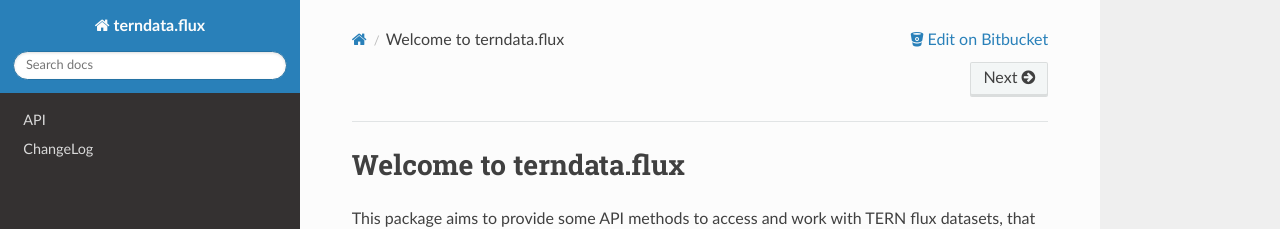
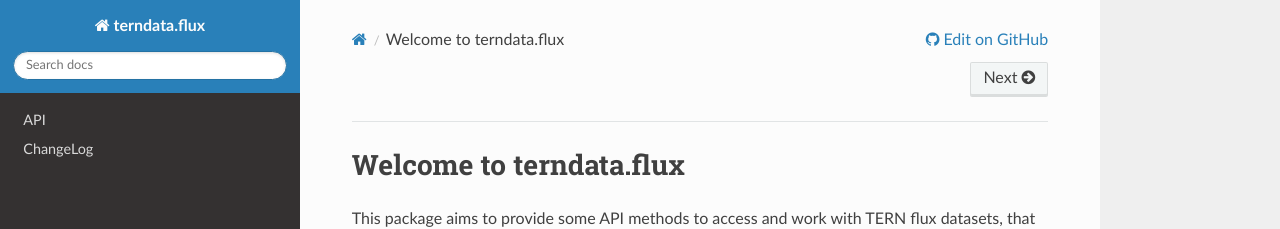
Before and after one commit to ternaustralia/terndata.flux, a Sphinx documentation site: the page built from docs/index.rst, in a window 1280 px wide and 900 px high. Shown: the top 229 px of the window. Built offline with Sphinx 7.4.7 and the Read the Docs theme 3.1.0, drawn with Linux system fonts in a browser that asks for light colours; some of the changed lines change nothing that is shown.

Commit message:
Fix link in html doc to point to github.

```diff
--- a/docs/conf.py
+++ b/docs/conf.py
@@ -63,10 +63,10 @@ html_theme_options = {
     "prev_next_buttons_location": "both",
 }
 html_context = {
-    "display_bitbucket": True,  # Integrate Bitbucket
-    "bitbucket_user": "terndatateam",  # Username
-    "bitbucket_repo": "terndata.flux",  # Repo name
-    "bitbucket_version": "main",  # Version
+    "display_github": True,  # Integrate Github
+    "github_user": "ternaustralia",  # Username
+    "github_repo": "terndata.flux",  # Repo name
+    "github_version": "main",  # Version
     "conf_py_path": "/docs/",  # Path in the checkout to the docs root
 }
 # html_static_path = ["_static"]
```
